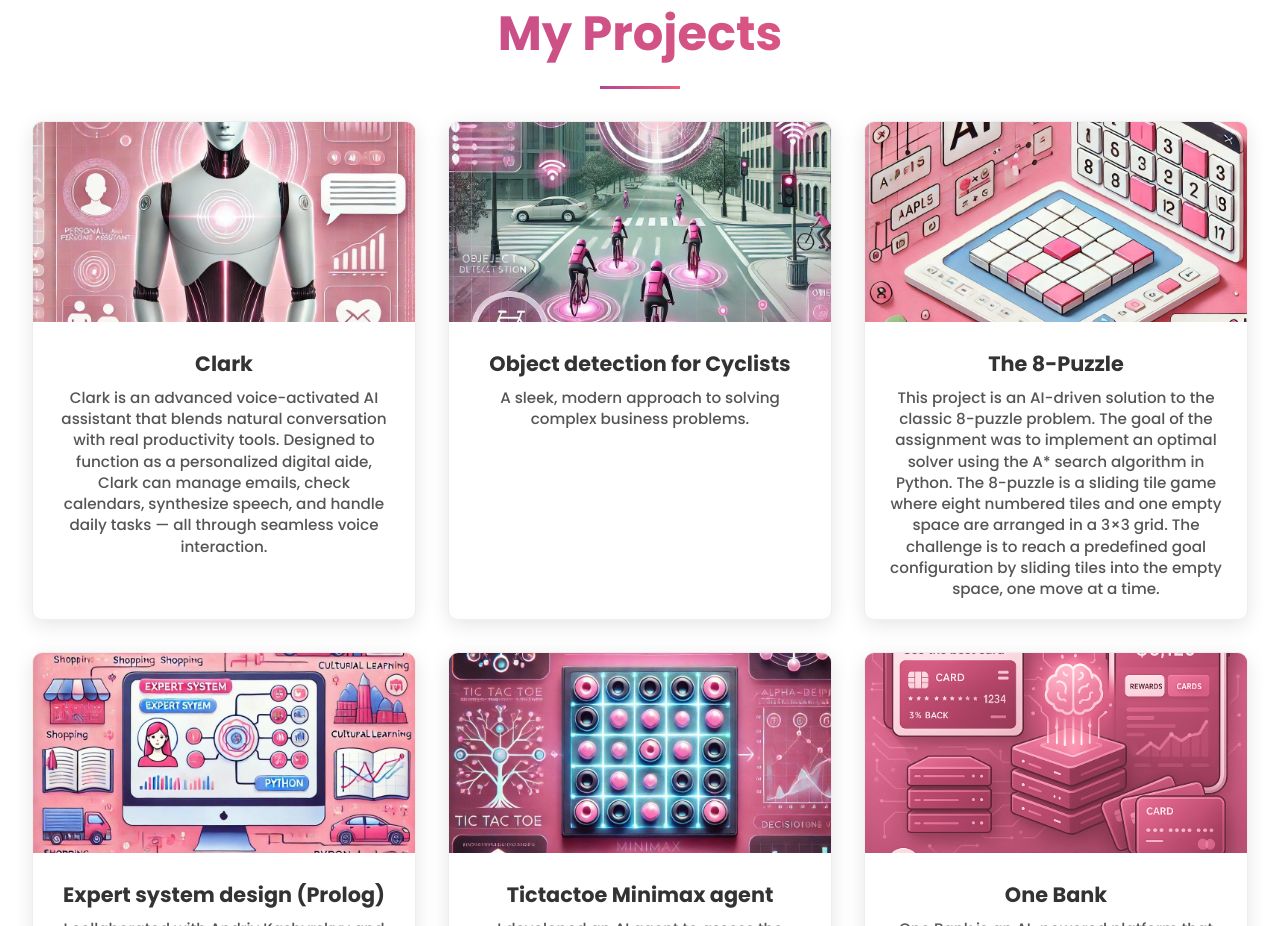
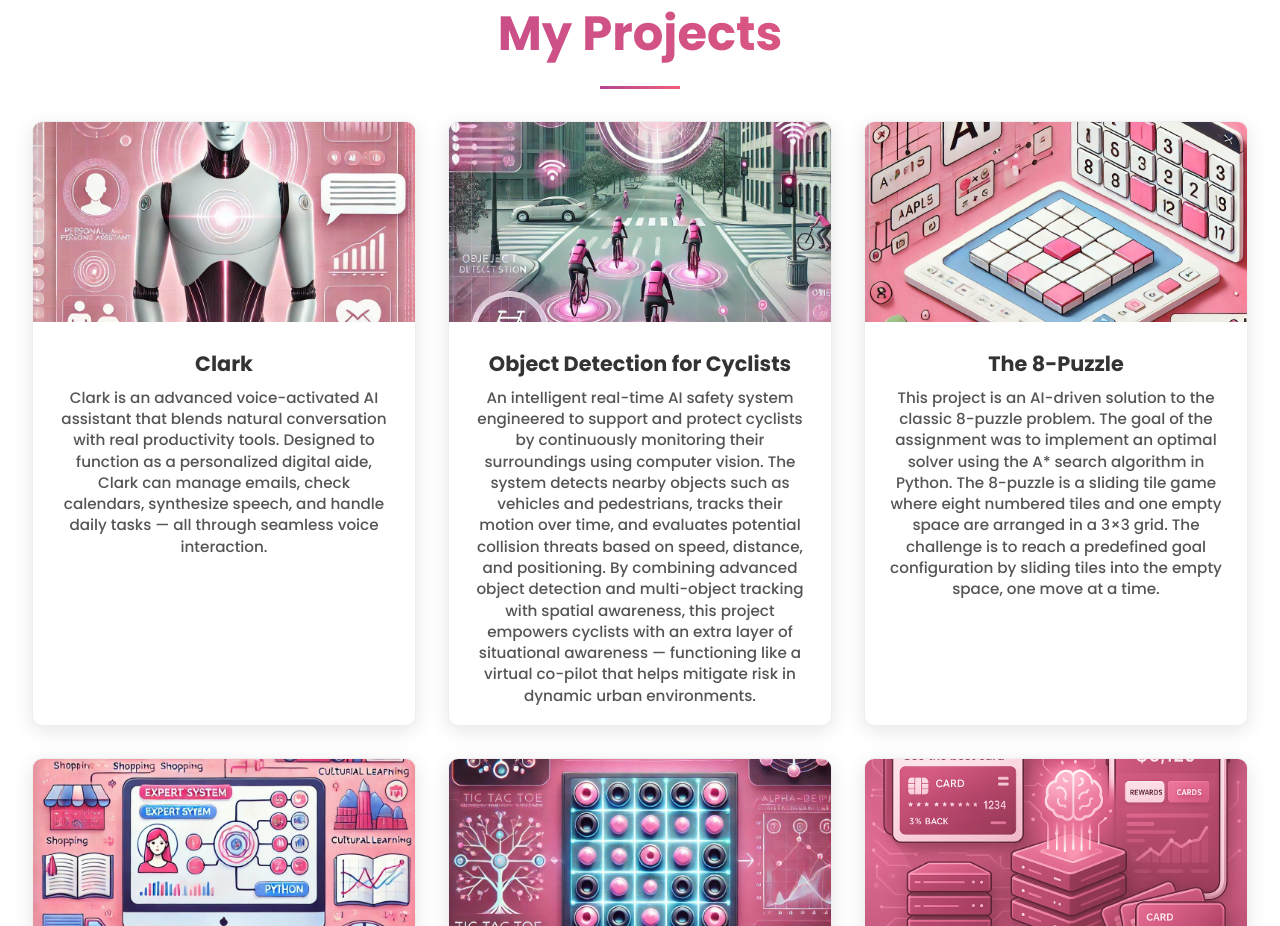
Before and after one commit to ucey-star/AI-labs, a React (Create React App) app in the folder my-portfolio/: page / in a window 1280 px wide. Shown: the part 1260-2186 px from the top of the page. Built offline with nearby package versions, Linux system fonts and the light colour scheme.

Commit message:
pushing to origin

```diff
--- a/my-portfolio/src/App.js
+++ b/my-portfolio/src/App.js
@@ -47,13 +47,12 @@ function App() {
       ]
     },
     {
-      title: 'Object detection for Cyclists',
-      description: 'A sleek, modern approach to solving complex business problems.',
+      title: 'Object Detection for Cyclists',
+      description: 'An intelligent real-time AI safety system engineered to support and protect cyclists by continuously monitoring their surroundings using computer vision. The system detects nearby objects such as vehicles and pedestrians, tracks their motion over time, and evaluates potential collision threats based on speed, distance, and positioning. By combining advanced object detection and multi-object tracking with spatial awareness, this project empowers cyclists with an extra layer of situational awareness — functioning like a virtual co-pilot that helps mitigate risk in dynamic urban environments.',
       image: '/odc.jpg',
-      details: 'Detailed information about Project Two. It showcases the modern UI/UX and innovative design.',
+      details: `This project combines object detection, multi-object tracking, and risk assessment to enhance situational awareness for cyclists. Built with Python and OpenCV, the system leverages the YOLOv8 model for real-time detection and DeepSORT for tracking multiple objects persistently across video frames. The application identifies common road objects (like cars and pedestrians), estimates their distance and speed using the pinhole camera model, and determines whether they're within a cyclist's immediate lane of travel. When a fast-moving object gets too close, the system issues an audible alert using a text-to-speech engine—creating a virtual safety co-pilot for urban cyclists.`,
       links: [
-        { label: 'GitHb', url: 'https://github.com/YourRepo' },
-        { label: 'Live Demo', url: 'https://yourdemo.com' }
+        { label: 'GitHub', url: 'https://github.com/ucey-star/AI-labs/tree/main/Cyclist_hazard_detector' },
       ]
     },
     {
@@ -63,7 +62,7 @@ function App() {
       details: 'This project is an AI-driven solution to the classic 8-puzzle problem, which challenges you to arrange eight numbered tiles in a 3×3 grid into a specific goal configuration by sliding tiles into an empty space. In this project, I developed a robust A\* search-based solver using Python that efficiently finds the optimal sequence of moves by combining a custom-designed `PuzzleNode` class, multiple heuristic functions, and performance optimizations such as memoization. The `PuzzleNode` class encapsulates each state of the puzzle, tracking the current configuration, depth, evaluation value, and pointers to parent nodes to reconstruct the solution path. Two main heuristic functions were implemented—Misplaced Tiles and Manhattan Distance—to guide the search process, and an advanced heuristic extension was explored to further enhance efficiency by reducing unnecessary node expansions. The implementation also incorporates thorough error handling for invalid or unsolvable puzzles, ensuring that the algorithm gracefully terminates with appropriate error codes when necessary. Through extensive testing and validation, this project demonstrates not only the practical application of A\* search but also the importance of balancing algorithmic complexity with computational efficiency in solving challenging AI problems.',
       links: [
         { label: 'GitHb', url: 'https://github.com/YourRepo' },
-        { label: 'Live Demo', url: 'https://yourdemo.com' }
+        { label: 'paper', url: 'https://drive.google.com/file/d/1yCGlGTa6hjoe49ubaMs3cFpeOsDX_Xrb/view?usp=sharing' }
       ]
     },
     {
```
